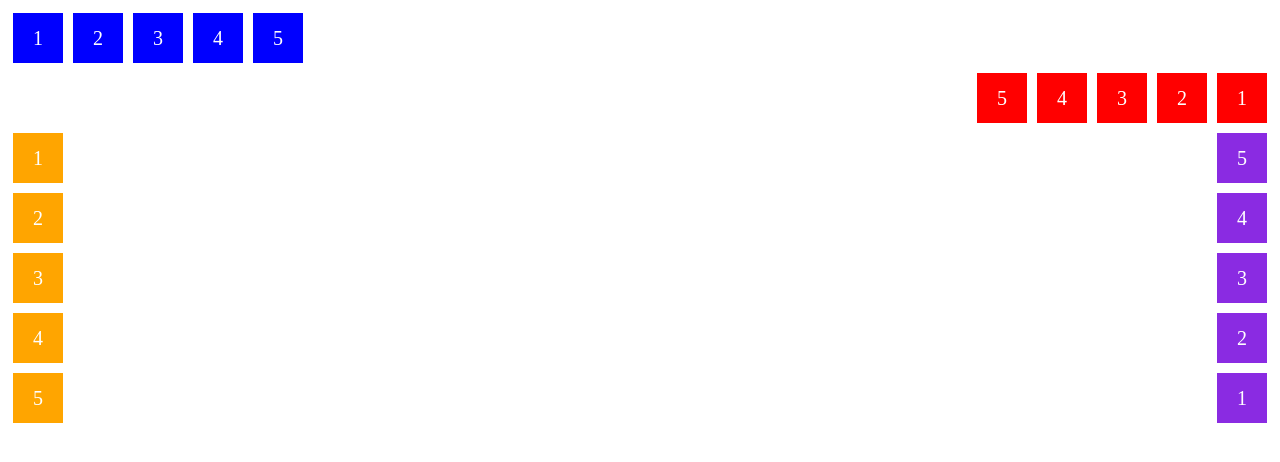
After one commit to rsouzaguimaraes/Geracao_Tech_Unimed_BH, a PHP site: page /FlexBox/1-flex-directon.html in a window 1280 px wide. The commit adds this page. Shown: the top 462 px of the page. Run offline with PHP 8.4, Linux system fonts and the light colour scheme.

Commit message:
Fundamentos do Flex-BOX e Flex-Container

```diff
--- /dev/null
+++ b/Modulo_II_Fundamentos_Web_HTML_CSS/Projetos/FlexBox/1-flex-directon.html
@@ -0,0 +1,93 @@
+<!DOCTYPE html>
+<html lang="en">
+<head>
+    <meta charset="UTF-8">
+    <meta http-equiv="X-UA-Compatible" content="IE=edge">
+    <meta name="viewport" content="width=device-width, initial-scale=1.0">
+    <title>Fundamentos - Flex Direction</title>
+
+    <style>
+        .flex-container{
+            margin: 0;
+            padding:  0;
+            display: flex;
+            list-style: none;
+        }
+
+        .flex-item{
+            background: blue;
+            height: 50px;
+            width: 50px;
+            line-height: 50px;
+            font-size: 20px;
+            color: white;
+            text-align: center;
+            margin: 5px;
+        }
+
+        .row{
+            flex-direction: row;
+        }
+
+        .row-reverse{
+            flex-direction: row-reverse;
+        }
+
+        .row-reverse li{
+            background-color: red;
+        }
+
+        .column{
+            float: left;
+            flex-direction: column;
+        }
+
+        .column-reverse{
+            float: right;
+            flex-direction: column-reverse;
+        }
+
+        .column li{
+            background: orange;
+        }
+
+        .column-reverse li{
+            background-color: blueviolet;
+        }
+    </style>
+</head>
+<body>
+    <ul class="flex-container">
+        <li class="flex-item">1</li>
+        <li class="flex-item">2</li>
+        <li class="flex-item">3</li>
+        <li class="flex-item">4</li>
+        <li class="flex-item">5</li>
+    </ul>
+
+    <ul class="flex-container row-reverse">
+        <li class="flex-item">1</li>
+        <li class="flex-item">2</li>
+        <li class="flex-item">3</li>
+        <li class="flex-item">4</li>
+        <li class="flex-item">5</li>
+    </ul>
+
+    <ul class="flex-container column">
+        <li class="flex-item">1</li>
+        <li class="flex-item">2</li>
+        <li class="flex-item">3</li>
+        <li class="flex-item">4</li>
+        <li class="flex-item">5</li>
+    </ul>
+
+    <ul class="flex-container column-reverse">
+        <li class="flex-item">1</li>
+        <li class="flex-item">2</li>
+        <li class="flex-item">3</li>
+        <li class="flex-item">4</li>
+        <li class="flex-item">5</li>
+    </ul>
+
+</body>
+</html>
--- a/Modulo_II_Fundamentos_Web_HTML_CSS/Projetos/style.css
+++ b/Modulo_II_Fundamentos_Web_HTML_CSS/Projetos/style.css
@@ -54,6 +54,7 @@ a {
 }
 
 .contact_list li a{
-	color:  blue;
+	color:  rgb(20, 33, 109);
 	text-decoration: none;
+	lis
 }
```
Also changed, not shown: Modulo_II_Fundamentos_Web_HTML_CSS/Projetos/FlexBox/0-display-flex.html (added, +29 -0 lines).
